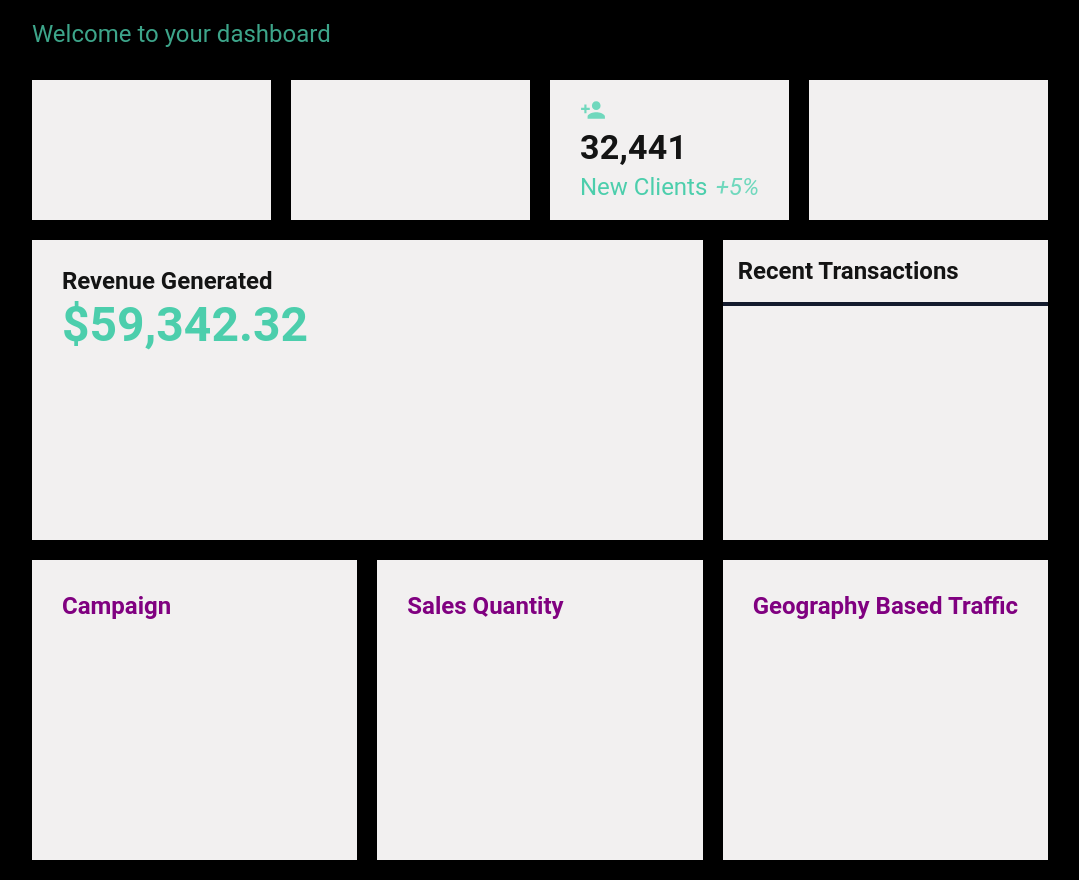
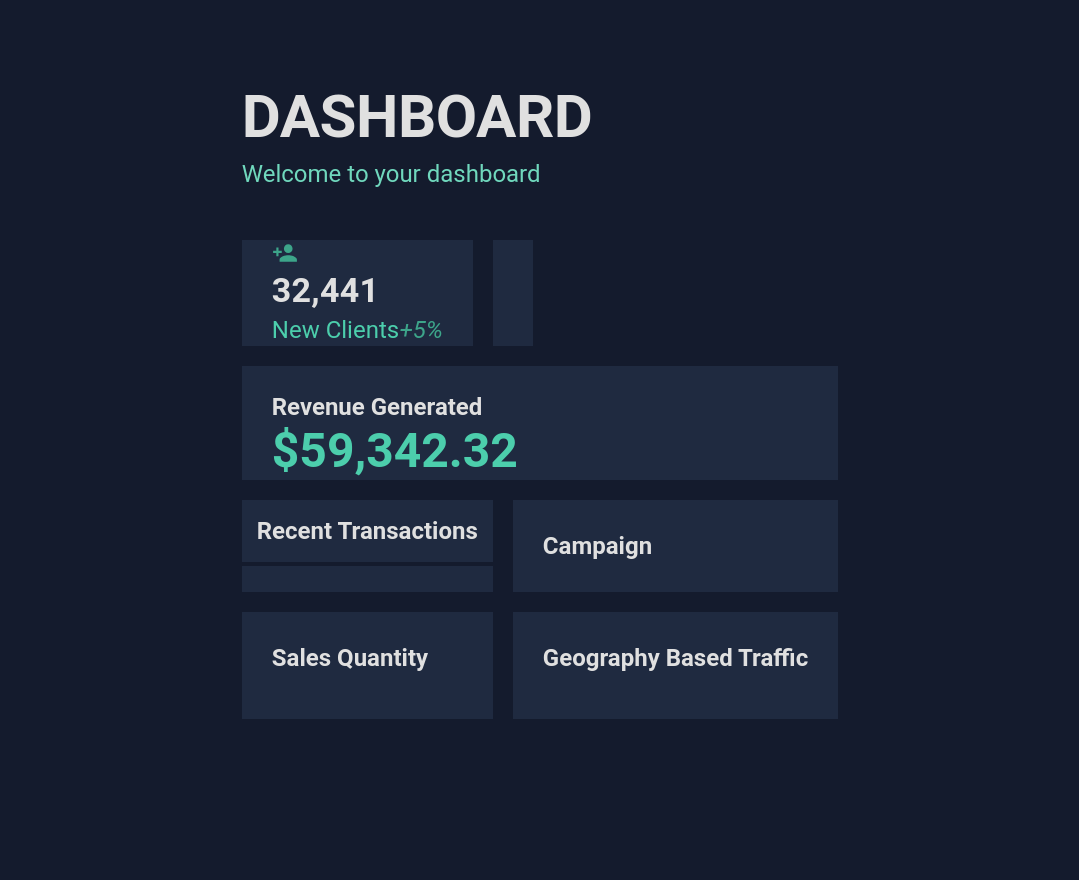
Before and after one commit to joytsy/DSA3101-2320-Ateam, a React (Create React App) app in the folder frontend/churnguard/: page / in a window 1280 px wide. Shown: the whole page, without its empty margins (100-1179 px from the left). After the commit the page ends 800 px from the top, so only its background shows below. Built offline with nearby package versions, Linux system fonts and the light colour scheme.

Commit message:
edited theme

```diff
--- a/frontend/churnguard/src/Components/Dashboard/Dashboard.jsx
+++ b/frontend/churnguard/src/Components/Dashboard/Dashboard.jsx
@@ -12,8 +12,8 @@ const Dashboard = () => {
     return (
       <Box m="20px">
         {/* HEADER */}
-        <Box display="flex" justifyContent="space-between" alignItems="center">
-          <Header title="DASHBOARD" subtitle="Welcome to your dashboard" />
+        {/* <Box display="flex" justifyContent="space-between" alignItems="center"> */}
+        <Header title="DASHBOARD" subtitle="Welcome to your dashboard" />
 
           {/* <Box>
             <Button
@@ -29,13 +29,13 @@ const Dashboard = () => {
               Download Reports
             </Button>
           </Box> */}
-        </Box>
+        {/* </Box> */}
 
         {/* GRID & CHARTS */}
         <Box
           display="grid"
-          gridTemplateColumns="repeat(12, 1fr)"
-          gridAutoRows="140px"
+          gridTemplateColumns="repeat(3, 1fr)"
+          gridAutoRows="auto"
           gap="20px"
         >
           {/* ROW 1 */}
--- a/frontend/churnguard/src/Components/Home.css
+++ b/frontend/churnguard/src/Components/Home.css
@@ -1,8 +1,10 @@
+
+
 body {
     margin: 0;
     padding: 0;
-    background-color: black;
-    color: purple;
+    background-color: #141b2d;
+    color: #e0e0e0;
     font-family: Arial, sans-serif;
     display: flex;
     justify-content: center;
--- a/frontend/churnguard/src/theme.js
+++ b/frontend/churnguard/src/theme.js
@@ -1,130 +1,7 @@
-import { createContext, useMemo , useState} from "react";
-import { createTheme } from "@mui/material/styles";
+// import { createContext, useMemo , useState} from "react";
+// import { createTheme } from "@mui/material/styles";
 
-// color design tokens export
-// export const tokens = {
-//   grey: {
-//     100: "#e0e0e0",
-//     200: "#c2c2c2",
-//     300: "#a3a3a3",
-//     400: "#858585",
-//     500: "#666666",
-//     600: "#525252",
-//     700: "#3d3d3d",
-//     800: "#292929",
-//     900: "#141414",
-//   },
-//   primary: {
-//     100: "#d0d1d5",
-//     200: "#a1a4ab",
-//     300: "#727681",
-//     400: "#1F2A40",
-//     500: "#141b2d",
-//     600: "#101624",
-//     700: "#0c101b",
-//     800: "#080b12",
-//     900: "#040509",
-//   },
-//   greenAccent: {
-//     100: "#dbf5ee",
-//     200: "#b7ebde",
-//     300: "#94e2cd",
-//     400: "#70d8bd",
-//     500: "#4cceac",
-//     600: "#3da58a",
-//     700: "#2e7c67",
-//     800: "#1e5245",
-//     900: "#0f2922",
-//   },
-//   redAccent: {
-//     100: "#f8dcdb",
-//     200: "#f1b9b7",
-//     300: "#e99592",
-//     400: "#e2726e",
-//     500: "#db4f4a",
-//     600: "#af3f3b",
-//     700: "#832f2c",
-//     800: "#58201e",
-//     900: "#2c100f",
-//   },
-//   blueAccent: {
-//     100: "#e1e2fe",
-//     200: "#c3c6fd",
-//     300: "#a4a9fc",
-//     400: "#868dfb",
-//     500: "#6870fa",
-//     600: "#535ac8",
-//     700: "#3e4396",
-//     800: "#2a2d64",
-//     900: "#151632",
-//   },
-// };
-// color design tokens export
-
-
-// // mui theme settings
-// export const themeSettings = {
-//   palette: {
-//     mode: "dark",
-//     primary: {
-//       main: tokens.primary[500],
-//     },
-//     secondary: {
-//       main: tokens.greenAccent[500],
-//     },
-//     neutral: {
-//       dark: tokens.grey[700],
-//       main: tokens.grey[500],
-//       light: tokens.grey[100],
-//     },
-//     background: {
-//       default: tokens.primary[500],
-//     },
-//   },
-//   typography: {
-//     fontFamily: ["Source Sans Pro", "sans-serif"].join(","),
-//     fontSize: 12,
-//     h1: {
-//       fontFamily: ["Source Sans Pro", "sans-serif"].join(","),
-//       fontSize: 40,
-//     },
-//     h2: {
-//       fontFamily: ["Source Sans Pro", "sans-serif"].join(","),
-//       fontSize: 32,
-//     },
-//     h3: {
-//       fontFamily: ["Source Sans Pro", "sans-serif"].join(","),
-//       fontSize: 24,
-//     },
-//     h4: {
-//       fontFamily: ["Source Sans Pro", "sans-serif"].join(","),
-//       fontSize: 20,
-//     },
-//     h5: {
-//       fontFamily: ["Source Sans Pro", "sans-serif"].join(","),
-//       fontSize: 16,
-//     },
-//     h6: {
-//       fontFamily: ["Source Sans Pro", "sans-serif"].join(","),
-//       fontSize: 14,
-//     },
-//   },
-// };
-
-// // context for color mode
-// // export const ColorModeContext = createContext({
-// //   toggleColorMode: () => {},
-// // });
-
-// export const useMode = () => {
-//   const theme = useMemo(() => createTheme(themeSettings), []);
-//   return [theme];
-// };
-
-
-export const tokens = (mode) => ({
-  ...(mode === "dark"
-    ? {
+export const tokens = () => ({
   grey: {
     100: "#e0e0e0",
     200: "#c2c2c2",
@@ -180,75 +57,15 @@ export const tokens = (mode) => ({
     800: "#2a2d64",
     900: "#151632",
   },
-      }
-    : {
-        grey: {
-          100: "#141414",
-          200: "#292929",
-          300: "#3d3d3d",
-          400: "#525252",
-          500: "#666666",
-          600: "#858585",
-          700: "#a3a3a3",
-          800: "#c2c2c2",
-          900: "#e0e0e0",
-        },
-        primary: {
-          100: "#040509",
-          200: "#080b12",
-          300: "#0c101b",
-          400: "#f2f0f0", // manually changed
-          500: "#141b2d",
-          600: "#1F2A40",
-          700: "#727681",
-          800: "#a1a4ab",
-          900: "#d0d1d5",
-        },
-        greenAccent: {
-          100: "#0f2922",
-          200: "#1e5245",
-          300: "#2e7c67",
-          400: "#3da58a",
-          500: "#4cceac",
-          600: "#70d8bd",
-          700: "#94e2cd",
-          800: "#b7ebde",
-          900: "#dbf5ee",
-        },
-        redAccent: {
-          100: "#2c100f",
-          200: "#58201e",
-          300: "#832f2c",
-          400: "#af3f3b",
-          500: "#db4f4a",
-          600: "#e2726e",
-          700: "#e99592",
-          800: "#f1b9b7",
-          900: "#f8dcdb",
-        },
-        blueAccent: {
-          100: "#151632",
-          200: "#2a2d64",
-          300: "#3e4396",
-          400: "#535ac8",
-          500: "#6870fa",
-          600: "#868dfb",
-          700: "#a4a9fc",
-          800: "#c3c6fd",
-          900: "#e1e2fe",
-        },
-      }),
 });
 
+
 // mui theme settings
-export const themeSettings = (mode) => {
-  const colors = tokens(mode);
+export const themeSettings = () => {
+  const colors = tokens();
   return {
     palette: {
-      mode: mode,
-      ...(mode === "dark"
-        ? {
-            // palette values for dark mode
+      mode: "dark",
       primary: {
         main: colors.primary[500],
       },
@@ -263,24 +80,6 @@ export const themeSettings = (mode) => {
       background: {
         default: colors.primary[500],
       },
-          }
-        : {
-            // palette values for light mode
-            primary: {
-              main: colors.primary[100],
-            },
-            secondary: {
-              main: colors.greenAccent[500],
-            },
-            neutral: {
-              dark: colors.grey[700],
-              main: colors.grey[500],
-              light: colors.grey[100],
-            },
-            background: {
-              default: "#fcfcfc",
-            },
-          }),
     },
     typography: {
       fontFamily: ["Source Sans Pro", "sans-serif"].join(","),
@@ -312,23 +111,3 @@ export const themeSettings = (mode) => {
     },
   };
 };
-
-// context for color mode
-export const ColorModeContext = createContext({
-  toggleColorMode: () => {},
-});
-
-export const useMode = () => {
-  const [mode, setMode] = useState("dark");
-
-  const colorMode = useMemo(
-    () => ({
-      toggleColorMode: () =>
-        setMode((prev) => (prev === "light" ? "dark" : "light")),
-    }),
-    []
-  );
-
-  const theme = useMemo(() => createTheme(themeSettings(mode)), [mode]);
-  return [theme, colorMode];
-};
```
Lines whose indentation alone changed are shown as unchanged.
